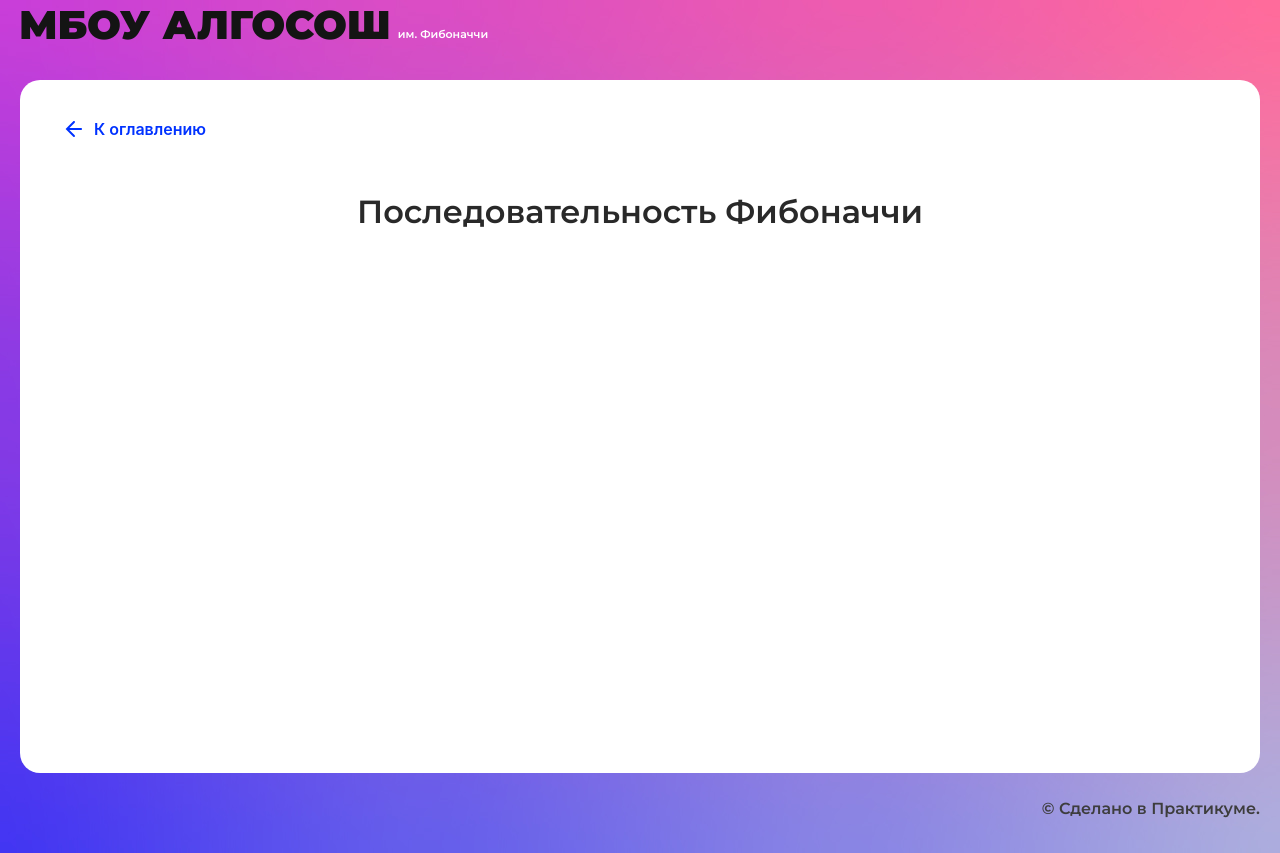
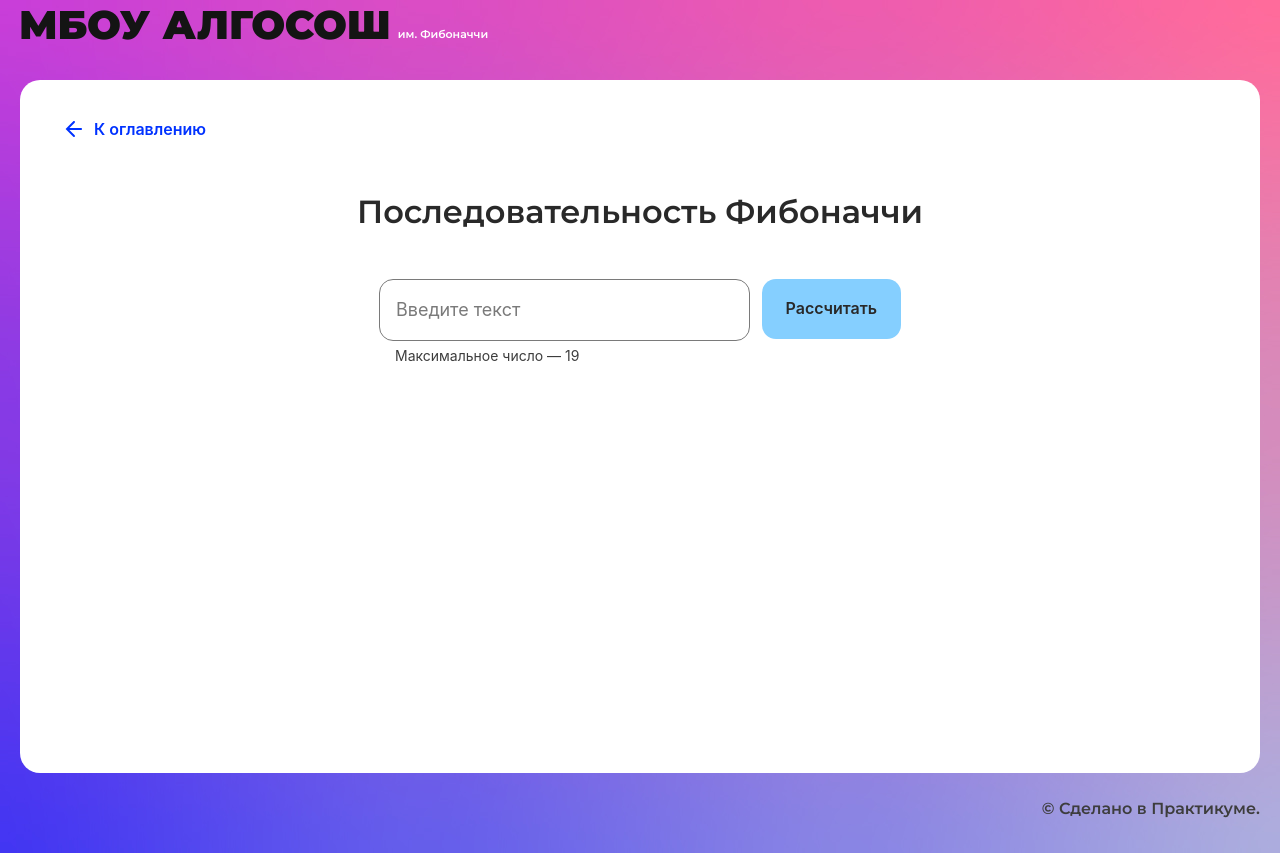
Before and after one commit to IgorNK/algososh, a React (Create React App) app: page /fibonacci in a window 1280 px wide. Built offline with nearby package versions, Linux system fonts and the light colour scheme.

Commit message:
Added placeholder section for fibonacci page

```diff
--- /dev/null
+++ b/src/components/fibonacci-page/fibonacci-page.module.css
@@ -0,0 +1,9 @@
+.inputSection {
+  margin: 0 auto;
+  display: grid;
+  grid-template-columns: 1fr min-content;
+  grid-template-rows: min-content min-content;
+  column-gap: 12px;
+  justify-items: start;
+  max-width: 522px;
+}
--- a/src/components/fibonacci-page/fibonacci-page.tsx
+++ b/src/components/fibonacci-page/fibonacci-page.tsx
@@ -1,10 +1,44 @@
 import React from "react";
+import styles from "./fibonacci-page.module.css";
+import { Input } from "../ui/input/input";
+import { Button } from "../ui/button/button";
 import { SolutionLayout } from "../ui/solution-layout/solution-layout";
+import { FibonacciSequence } from "../fibonacci-sequence/fibonacci-sequence";
 
 export const FibonacciPage: React.FC = () => {
+  const [inputText, setInputText] = React.useState("");
+  const [isProcessing, setIsProcessing] = React.useState(false);
+  const [processingStarted, setProcessingStarted] = React.useState(false);
+  const onCalculateClick = () => { };
+  const onProcessingStart = () => { };
+  const onProcessingComplete = () => { };
+
   return (
     <SolutionLayout title="Последовательность Фибоначчи">
-
+      <div className={styles.inputSection}>
+        <Input
+          type={"number"}
+          max={19}
+          isLimitText={true}
+          disabled={isProcessing}
+          onChange={(e: React.FormEvent<HTMLInputElement>) =>
+            setInputText(e.currentTarget.value)
+          }
+        />
+        <Button
+          text="Рассчитать"
+          disabled={isProcessing}
+          onClick={onCalculateClick}
+        />
+      </div>
+      <div>
+        <FibonacciSequence
+          inputAmount={inputText}
+          isStart={processingStarted}
+          onStart={onProcessingStart}
+          onComplete={onProcessingComplete}
+        />
+      </div>
     </SolutionLayout>
   );
 };
--- /dev/null
+++ b/src/components/fibonacci-sequence/fibonacci-sequence.tsx
@@ -0,0 +1,16 @@
+import React from "react";
+
+interface IFibonacciSequenceProps {
+  inputAmount?: string;
+  isStart?: boolean;
+  onStart?: () => void;
+  onComplete?: () => void;
+}
+export const FibonacciSequence: React.FC<IFibonacciSequenceProps> = ({
+  inputAmount,
+  isStart,
+  onStart,
+  onComplete,
+}) => {
+  return <></>;
+};
--- a/src/components/string/string.tsx
+++ b/src/components/string/string.tsx
@@ -40,7 +40,7 @@ export const StringComponent: React.FC = () => {
           onClick={onReverseClick}
         />
       </div>
-      <div className={styles.solutionSection}>
+      <div>
         <StringReverse
           inputString={inputText}
           isStart={processingStarted}
```
Also changed, not shown: src/components/fibonacci-sequence/fibonacci-sequence.module.css (added, +10 -0 lines).
